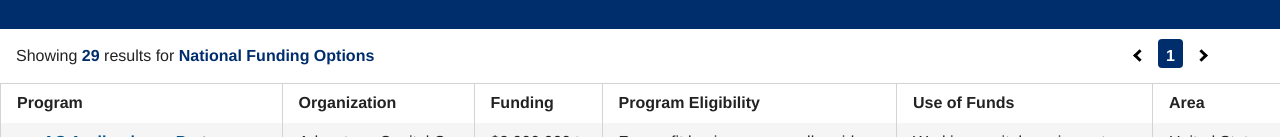
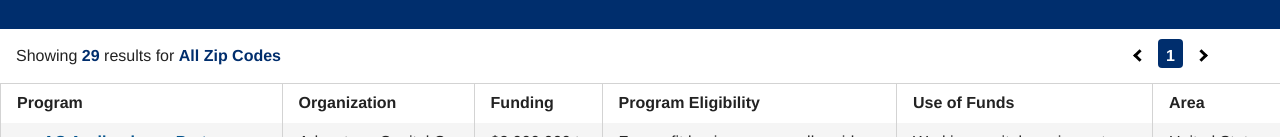
Before and after one commit to USSBA/sba-gov-funding-sources, a plain HTML site: page index.html in a window 1280 px wide. Shown: the part 326-463 px from the top of the page. Drawn offline with Linux system fonts and the light colour scheme.

Commit message:
Copy tweak on pagination component

```diff
--- a/index.html
+++ b/index.html
@@ -55,7 +55,7 @@
     </div>
     <div>
         <p aria-live="polite" id="pagination-paragraph">
-            Showing <span id="number-results">29</span> results for <span id="zipcode-results">National Funding Options</span>
+            Showing <span id="number-results">29</span> results for <span id="zipcode-results">All Zip Codes</span>
         </p>
         <ol class="pagination">
             <span class="arrow left"></span>
```
